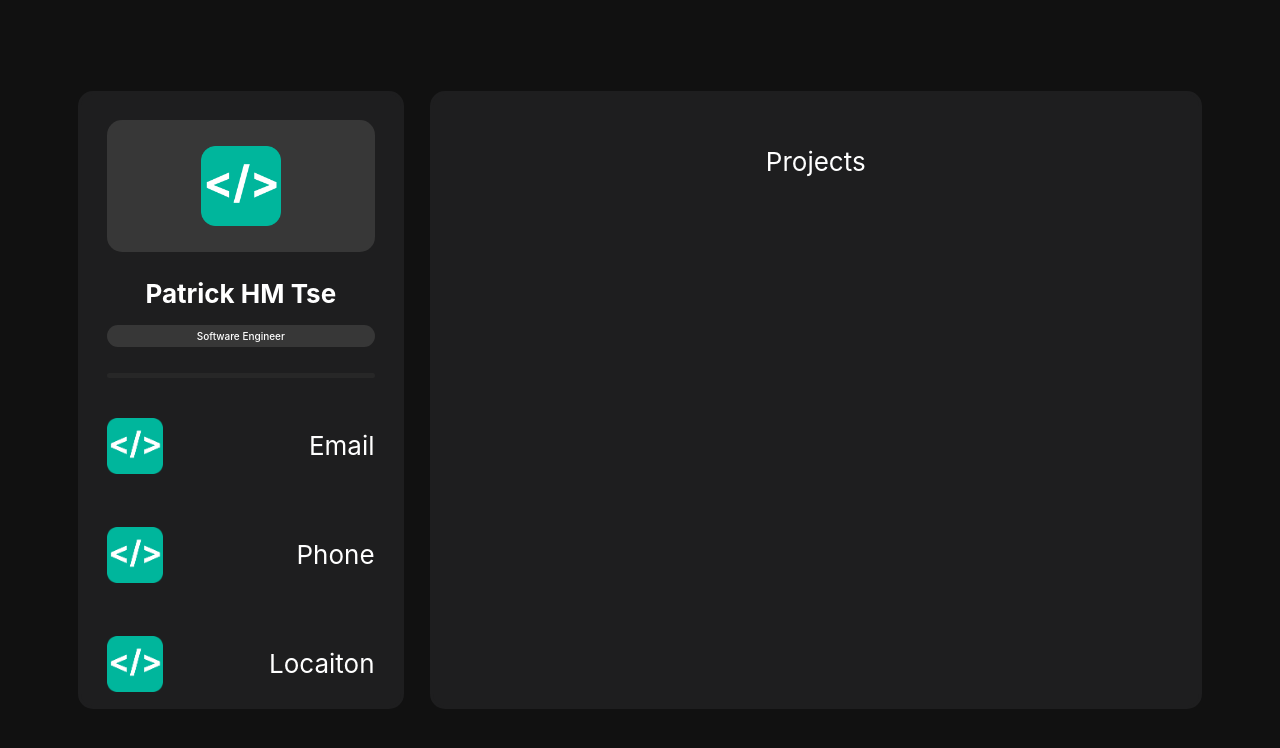
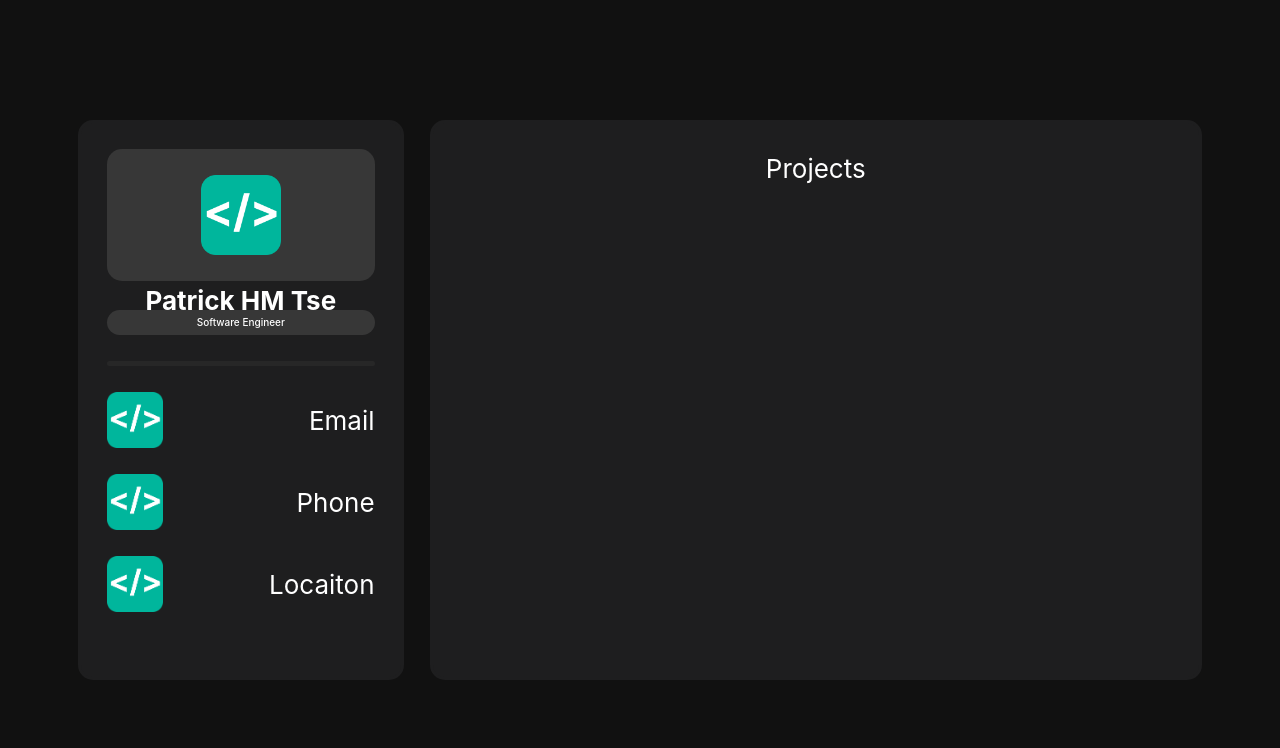
Before and after one commit to thminggg/homepage, a React (Create React App) app: page / in a window 1280 px wide. Shown: the top 748 px of the page. Built offline with nearby package versions, Linux system fonts and the light colour scheme.

Commit message:
feat: add tailwindcss

```diff
--- a/package.json
+++ b/package.json
@@ -34,5 +34,8 @@
       "last 1 firefox version",
       "last 1 safari version"
     ]
+  },
+  "devDependencies": {
+    "tailwindcss": "^3.3.5"
   }
 }
--- a/src/App.css
+++ b/src/App.css
@@ -1,3 +1,7 @@
+@tailwind base;
+@tailwind components;
+@tailwind utilities;
+
 .app {
   text-align: center;
 }
--- /dev/null
+++ b/tailwind.config.js
@@ -0,0 +1,8 @@
+/** @type {import('tailwindcss').Config} */
+module.exports = {
+  content: ["./src/**/*.{js,jsx,ts,tsx}"],
+  theme: {
+    extend: {},
+  },
+  plugins: [],
+};
```
Also changed, not shown: 1 other file (tests, documents, lock files or other folders).
